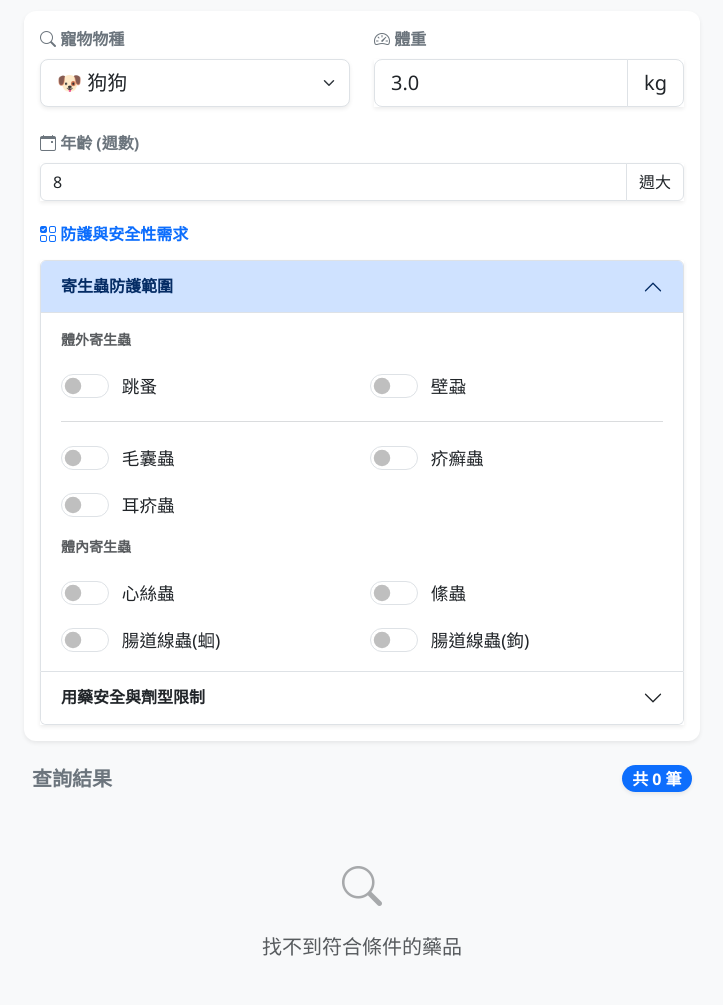
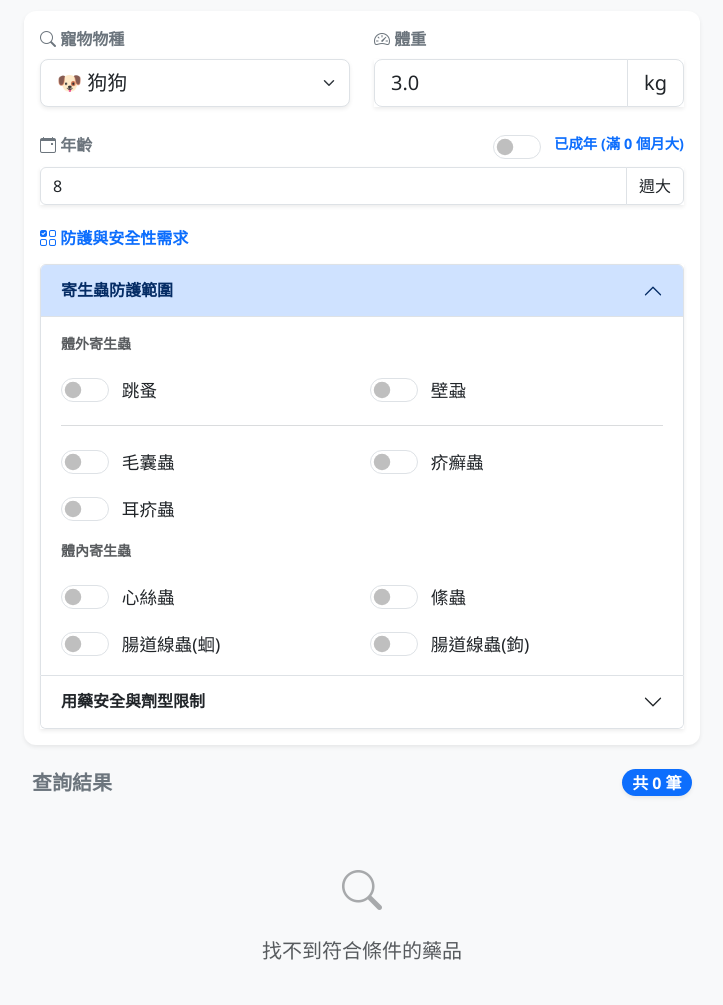
Before and after one commit to GeoTaiwan/pet-med-filter, a plain HTML site: page index.html in a window 1280 px wide. Shown: the part 160-1165 px from the top of the page, without its empty margins (278-1001 px from the left). Drawn offline with nearby package versions, Linux system fonts and the light colour scheme; no server answers.

Commit message:
加入成年核取方塊

```diff
--- a/index.html
+++ b/index.html
@@ -16,7 +16,6 @@
         .result-card:hover { transform: translateY(-3px); box-shadow: 0 8px 15px rgba(0,0,0,0.1) !important; }
         .badge-method { background-color: #6f42c1; color: white; }
 
-        /* 確保 UI 元素有足夠的呼吸空間，避免在手機版誤觸 */
         .form-switch .form-check-input { width: 3em; height: 1.5em; margin-right: 0.8em; }
         .form-check-label { font-size: 1.1rem; padding-top: 0.15em; }
         .nav-tabs .nav-link { font-size: 1.1rem; font-weight: bold; color: #6c757d; }
@@ -69,8 +68,15 @@
                                 <span class="input-group-text bg-body">kg</span>
                             </div>
                         </div>
+
                         <div class="col-12">
-                            <label class="form-label fw-bold text-secondary"><i class="bi bi-calendar-event"></i> 年齡 (週數)</label>
+                            <div class="d-flex justify-content-between align-items-center mb-2">
+                                <label class="form-label fw-bold text-secondary mb-0"><i class="bi bi-calendar-event"></i> 年齡</label>
+                                <div class="form-check form-switch mb-0">
+                                    <input class="form-check-input" type="checkbox" id="isAdult">
+                                    <label class="form-check-label text-primary fw-bold" style="font-size: 0.9rem;" for="isAdult" id="adultLabel">已成年</label>
+                                </div>
+                            </div>
                             <div class="input-group shadow-sm">
                                 <input type="number" class="form-control" id="ageWeeks" value="8">
                                 <span class="input-group-text bg-body">週大</span>
@@ -145,7 +151,9 @@
             </div>
         </div>
 
-    </div> <div class="mb-3 d-flex justify-content-between align-items-center px-2">
+    </div>
+
+    <div class="mb-3 d-flex justify-content-between align-items-center px-2">
         <h5 class="mb-0 fw-bold text-secondary">查詢結果</h5>
         <span class="badge bg-primary rounded-pill fs-6 shadow-sm" id="resultCount">共 0 筆</span>
     </div>
@@ -192,14 +200,12 @@
 <script src="https://cdn.jsdelivr.net/npm/bootstrap@5.3.2/dist/js/bootstrap.bundle.min.js"></script>
 
 <script>
-// ==========================================
-// 全域 App 與 MVC 架構
-// ==========================================
 class DrugModel {
     constructor() {
         this.database = [];
         this.csvUrl = 'https://docs.google.com/spreadsheets/d/e/2PACX-1vQNElk0z4WhmhFULXtblpENwIukplYoKwrXH9_shMuaVT85vMxHVkKhl-H4HPGiBYP30mQPTtWBvO56/pub?gid=0&single=true&output=csv';
-        this.k = {}; // 動態欄位對應表 (防呆機制)
+        this.k = {};
+        this.maxAgeDays = { dog: 0, cat: 0 }; // 紀錄犬貓最大年齡門檻
     }
 
     async init() {
@@ -210,7 +216,6 @@ class DrugModel {
             const parsed = Papa.parse(csvText.trim(), { header: true, skipEmptyLines: true });
             this.database = parsed.data;
 
-            // 動態分析 CSV 標題列，找出正確的 Key (無視多餘空白或換行)
             if(this.database.length > 0) {
                 const keys = Object.keys(this.database[0]);
                 this.k = {
@@ -223,6 +228,13 @@ class DrugModel {
                     minW: keys.find(k => k.includes('商品最小體重')),
                     minA: keys.find(k => k.includes('最小年齡'))
                 };
+
+                // 動態計算犬、貓的最大年齡需求
+                this.database.forEach(row => {
+                    const age = parseFloat(row[this.k.minA]) || 0;
+                    if (row['犬'] === 'TRUE' && age > this.maxAgeDays.dog) this.maxAgeDays.dog = age;
+                    if (row['貓'] === 'TRUE' && age > this.maxAgeDays.cat) this.maxAgeDays.cat = age;
+                });
             }
         } catch (error) {
             alert("載入資料失敗。");
@@ -232,13 +244,15 @@ class DrugModel {
     getFilteredData(mode, criteria) {
         return this.database.filter(row => {
             if (mode === 'filter') {
-                // 1. 基本條件檢查
                 const matchSpecies = criteria.species === 'dog' ? (row['犬'] === 'TRUE') : (row['貓'] === 'TRUE');
                 const w = parseFloat(row[this.k.minW]) || 0;
                 const a = parseFloat(row[this.k.minA]) || 0;
-                if (!matchSpecies || criteria.weight < w || criteria.ageDays < a) return false;
 
-                // 2. 寄生蟲進階檢查 (精準邏輯)
+                // 年齡判斷：如果勾選已成年，則自動通過年齡門檻
+                const matchAge = criteria.isAdult ? true : (criteria.ageDays >= a);
+
+                if (!matchSpecies || criteria.weight < w || !matchAge) return false;
+
                 if (criteria.f_flea && row['跳蚤'] !== 'TRUE') return false;
                 if (criteria.f_tick && row['壁蝨'] !== 'TRUE') return false;
                 if (criteria.f_heartworm && row['心絲蟲'] !== 'TRUE') return false;
@@ -246,25 +260,21 @@ class DrugModel {
                 if (criteria.f_roundworm && row[this.k.roundworm] !== 'TRUE') return false;
                 if (criteria.f_hookworm && row[this.k.hookworm] !== 'TRUE') return false;
 
-                // 3. 蟎蟲特殊邏輯 (只要涵蓋即可)
                 const isAllMite = row[this.k.miteAll] === 'TRUE';
                 if (criteria.f_mite_d && !isAllMite) return false;
                 if (criteria.f_mite_s && !isAllMite && row[this.k.miteS] !== 'TRUE') return false;
                 if (criteria.f_mite_o && !isAllMite && row[this.k.miteO] !== 'TRUE') return false;
 
-                // 4. 安全性檢查
                 if (criteria.f_pregnant && row['懷孕'] !== 'TRUE') return false;
                 if (criteria.f_nursing && row['配種/哺乳'] !== 'TRUE') return false;
                 if (criteria.f_collie && row[this.k.collie] !== 'TRUE') return false;
 
-                // 5. 劑型檢查
                 if (criteria.f_oral && row['口服'] !== 'TRUE') return false;
                 if (criteria.f_drop && row['滴劑'] !== 'TRUE') return false;
 
                 return true;
 
             } else if (mode === 'browse') {
-                // 藥典總覽模式：只看文字搜尋與快速過濾
                 if (criteria.bType === 'dog' && row['犬'] !== 'TRUE') return false;
                 if (criteria.bType === 'cat' && row['貓'] !== 'TRUE') return false;
                 if (criteria.keyword) {
@@ -293,7 +303,8 @@ class AppView {
             const c = {
                 species: document.getElementById('species').value,
                 weight: parseFloat(document.getElementById('weight').value) || 0,
-                ageDays: (parseFloat(document.getElementById('ageWeeks').value) || 0) * 7
+                ageDays: (parseFloat(document.getElementById('ageWeeks').value) || 0) * 7,
+                isAdult: document.getElementById('isAdult').checked
             };
             document.querySelectorAll('.dyn-filter').forEach(el => c[el.id] = el.checked);
             return c;
@@ -305,19 +316,27 @@ class AppView {
         }
     }
 
+    // 處理 UI：更新成年標準與輸入框狀態
+    updateAdultUI(species, maxAgeDays) {
+        const months = Math.ceil(maxAgeDays / 30); // 概算成個月
+        document.getElementById('adultLabel').textContent = `已成年 (滿 ${months} 個月大)`;
+
+        const isAdult = document.getElementById('isAdult').checked;
+        const ageInput = document.getElementById('ageWeeks');
+        ageInput.disabled = isAdult;
+        ageInput.style.opacity = isAdult ? '0.4' : '1';
+    }
+
     bindEvents(handler) {
-        // 監聽所有輸入與按鈕變更
         document.querySelectorAll('input, select').forEach(el => {
             el.addEventListener('change', handler);
-            el.addEventListener('input', handler); // 給搜尋框即時反應
+            el.addEventListener('input', handler);
         });
 
-        // 監聽頁籤切換
         document.querySelectorAll('button[data-bs-toggle="tab"]').forEach(el => {
             el.addEventListener('shown.bs.tab', handler);
         });
 
-        // 深色模式切換
         const root = document.documentElement;
         const toggleBtn = document.getElementById('darkModeToggle');
         toggleBtn.addEventListener('click', () => {
@@ -348,7 +367,6 @@ class AppView {
             if (drug['心絲蟲'] === 'TRUE') tags += `<span class="badge text-bg-danger me-1 mb-1"><i class="bi bi-heart-fill"></i> 心絲蟲</span>`;
             if (drug['跳蚤'] === 'TRUE' || drug['壁蝨'] === 'TRUE') tags += `<span class="badge text-bg-success me-1 mb-1"><i class="bi bi-bug-fill"></i> 蚤蝨</span>`;
 
-            // 將整個卡片綁定 onclick 打開 modal
             html += `
                 <div class="col-12 col-md-6">
                     <div class="card shadow-sm result-card h-100" onclick="window.app.showDetails('${drug['商品代號']}')">
@@ -376,13 +394,11 @@ class AppView {
         if(drug['噴劑'] === 'TRUE') tagsHtml += `<span class="badge badge-method fs-6">噴劑</span>`;
         document.getElementById('m_tags').innerHTML = tagsHtml;
 
-        // 反向查核：適合對象
         let targetHtml = '';
         if(drug['犬'] === 'TRUE') targetHtml += `<li class="list-group-item bg-transparent px-0 text-success fw-bold"><i class="bi bi-check-circle-fill"></i> 狗：最小 ${drug[keys.minW] || 0}kg / ${drug[keys.minA] || 0}天大</li>`;
         if(drug['貓'] === 'TRUE') targetHtml += `<li class="list-group-item bg-transparent px-0 text-success fw-bold"><i class="bi bi-check-circle-fill"></i> 貓：最小 ${drug[keys.minW] || 0}kg / ${drug[keys.minA] || 0}天大</li>`;
         document.getElementById('m_targets').innerHTML = targetHtml;
 
-        // 防護範圍統整
         let scope = [];
         if (drug['跳蚤'] === 'TRUE' || drug['壁蝨'] === 'TRUE') scope.push('跳蚤/壁蝨');
         if (drug['心絲蟲'] === 'TRUE') scope.push('心絲蟲');
@@ -391,7 +407,6 @@ class AppView {
         if (drug[keys.roundworm] === 'TRUE' || drug[keys.hookworm] === 'TRUE') scope.push('多種腸道線蟲');
         document.getElementById('m_scope').textContent = scope.join('、') || '無特別標記';
 
-        // 警告與成分
         let warnings = [];
         if(drug['懷孕'] === 'FALSE') warnings.push('⚠️ 不建議於懷孕期使用');
         if(drug['勿碰水時間(hr)']) warnings.push(`⚠️ 點藥後 ${drug['勿碰水時間(hr)']} 小時內勿碰水`);
@@ -412,8 +427,23 @@ class AppController {
     async startApp() {
         this.view.resultsContainer.innerHTML = '<div class="col-12 text-center py-5"><div class="spinner-border text-primary" role="status"></div><p class="mt-2 text-muted">正在同步雲端藥典...</p></div>';
         await this.model.init();
+
+        // 初始化時，根據預設選單設定成年 UI
+        this.refreshAdultUI();
+
+        // 綁定連動：當物種切換或成年框被勾選時，更新 UI
+        document.getElementById('species').addEventListener('change', () => this.refreshAdultUI());
+        document.getElementById('isAdult').addEventListener('change', () => this.refreshAdultUI());
+
         this.view.bindEvents(() => this.handleSearch());
         this.handleSearch();
+    }
+
+    // 將最高天數派送給 View 處理
+    refreshAdultUI() {
+        const species = document.getElementById('species').value;
+        const maxDays = species === 'dog' ? this.model.maxAgeDays.dog : this.model.maxAgeDays.cat;
+        this.view.updateAdultUI(species, maxDays);
     }
 
     handleSearch() {
@@ -432,7 +462,6 @@ class AppController {
     }
 }
 
-// 實例化並綁定到 window 讓 HTML onclick 可以呼叫
 document.addEventListener('DOMContentLoaded', () => {
     window.app = new AppController(new DrugModel(), new AppView());
 });
```
